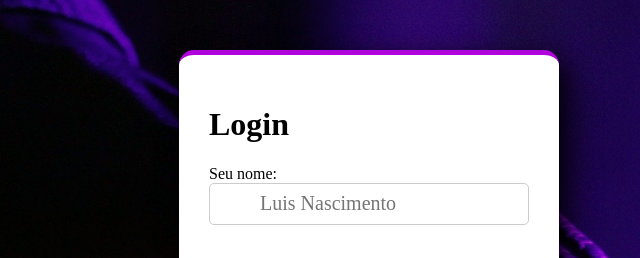
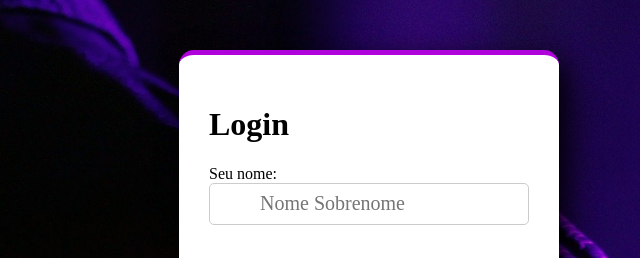
Before and after one commit to Rafael-Silva-Santos/Gama-Curso, a plain HTML site: page index.html in a window 1280 px wide. Shown: the top 258 px of the page, 271-911 px from the left. Drawn offline with Linux system fonts and the light colour scheme.

```diff
--- a/index.html
+++ b/index.html
@@ -17,7 +17,7 @@
                 <form action="cadastro.php" method="post">
                 <p>
                     <label for="nome"> Seu nome: </label>
-                    <input type="text" id="nome" name="nome" required="requered" placeholder="Luis Nascimento">
+                    <input type="text" id="nome" name="nome" required="requered" placeholder="Nome Sobrenome">
                 </p>
                 <p>
                     <label for="email"> Seu Email: </label>
```
